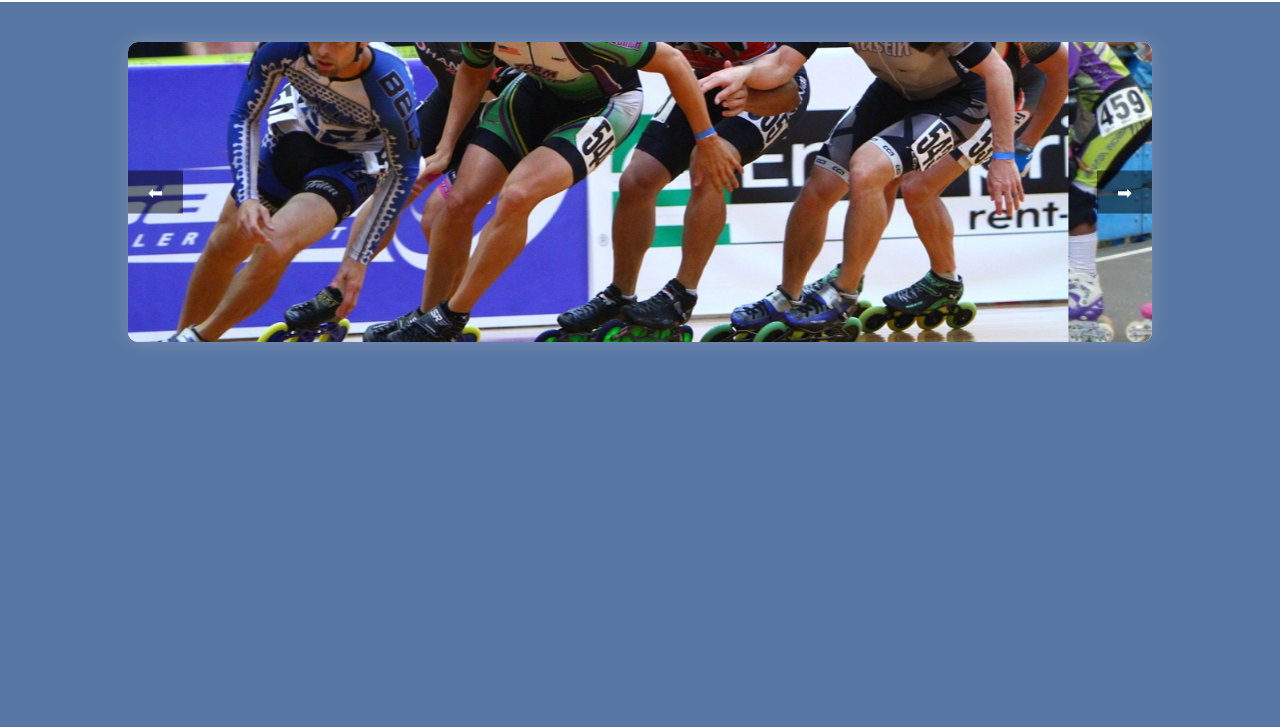
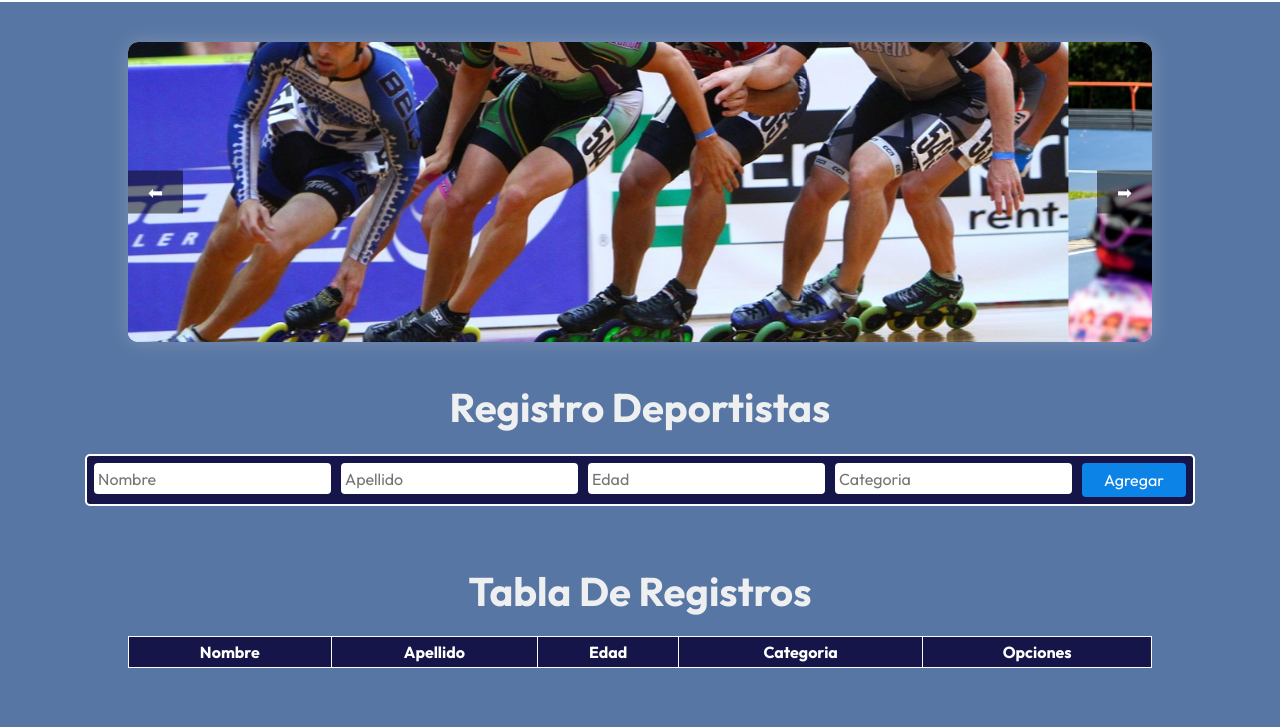
Before and after one commit to AlejandraBGarzon/CRUD-ESCUELA, a plain HTML site: page paginas/pagina-inicio.html in a window 1280 px wide. Shown: the part 73-800 px from the top of the page. Drawn offline with Linux system fonts and the light colour scheme.

Commit message:
Ajuste pagina principal

```diff
--- a/paginas/pagina-inicio.css
+++ b/paginas/pagina-inicio.css
@@ -14,6 +14,7 @@ body {
 }
 
 header {
+  width: auto;
   background-color: #ffffff;
   padding: 5px;
   display: flex;
@@ -163,7 +164,204 @@ nav a {
     font-size: 18px;
 }
 
-
 .buttons button:hover {
     background: rgba(0, 0, 0, 0.8);
 }
+
+
+/*Formulario y tabla*/
+
+.contenedor {
+  text-align: center;
+  margin-top: 40px;
+}
+
+.titulo_formu {
+  font-size: 2.5rem;
+  color: #eeeff1;
+  margin-bottom: 22px;
+}
+
+.formula {
+  background-color: rgb(21, 21, 73);
+  padding: 7px 7px;
+  border: 2px solid white;
+  border-radius: 5px;
+  display: flex;
+  flex-direction: row;
+  gap: 10px;
+  width: 300%;
+  max-width: max-content;
+  margin: auto;
+  margin-bottom: 60px;
+}
+
+input[type="text"] {
+  background-color: white;
+  border: 2px solid transparent;
+  /* Azul personalizado */
+  border-radius: 4px;
+  /* Bordes redondeados */
+  font-size: 16px;
+  /* Tamaño de la fuente */
+  transition: border-color 0.3s ease;
+}
+
+input[type="text"]:focus {
+  outline: none;
+  /* Quita el borde negro predeterminado */
+  border: 2px solid transparent;
+  /* Azul personalizado */
+  box-shadow: 0 0 5px #627df7;
+  /* Sombra opcional */
+}
+
+input[type="number"] {
+  background-color: white;
+  border: 2px solid transparent;
+  /* Azul personalizado */
+  border-radius: 4px;
+  /* Bordes redondeados */
+  font-size: 16px;
+  /* Tamaño de la fuente */
+  transition: border-color 0.3s ease;
+}
+
+input[type="number"]:focus {
+  outline: none;
+  /* Quita el borde negro predeterminado */
+  border: 2px solid transparent;
+  /* Azul personalizado */
+  box-shadow: 0 0 5px #627df7;
+  /* Sombra opcional */
+}
+
+.nombre_input {
+  border: 2px solid #91c9ee;
+  height: 25px;
+}
+
+.apellido_input {
+  border: 2px solid #91c9ee;
+  height: 25px;
+}
+
+.edad_input {
+  border: 2px solid #91c9ee;
+  height: 25px;
+}
+
+.catego_input {
+  border: 2px solid #91c9ee;
+  height: 25px;
+}
+
+.boton_agregar {
+  background-color: rgba(18, 131, 224, 0.973);
+  color: white;
+  border: 2px solid transparent;
+  border-radius: 4px;
+  padding: 5px 20px;
+  font-size: 16px;
+  cursor: pointer;
+  transition: background-color 0.3s ease, border-color 0.3s ease;
+}
+
+.boton_agregar:focus {
+  outline: none;
+  /* Eliminar el borde de enfoque predeterminado */
+  /*border: 2px solid #627df7*/
+  /* Borde azul cuando está enfocado */
+}
+
+.boton_agregar:hover {
+  color: white;
+  background-color: rgba(5, 113, 202, 0.973);
+  box-shadow: 2px 2px 5px #788dee;
+}
+
+.button--primary {
+  background-color: rgba(12, 135, 236, 0.973);
+}
+
+.titulo_tabla {
+  font-size: 2.5rem;
+  color: #eeeff1;
+  margin-bottom: 20px;
+}
+
+.tabla_regis {
+  margin: auto;
+  width: 80%;
+  border-collapse: collapse;
+}
+
+.tabla_header,
+.tabla_body td {
+  border: 1px solid #fcf9f9;
+  padding: 5px;
+}
+
+.tabla_body {
+  color: black ;
+  background-color: rgb(197, 190, 190);
+}
+
+.tabla_header {
+  color: white;
+  background-color: rgb(21, 21, 73);
+}
+
+.tabla_body td:nth-child(5) {
+  display: flex;
+  justify-content: space-around;
+}
+
+.input-editar {
+  width: 100%;
+  max-width: 90px;
+  /* Limita el ancho máximo */
+  box-sizing: border-box;
+  font-size: inherit;
+  padding: 1px;
+  border: 1px solid #ccc;
+  background-color: #fff;
+}
+
+.btn-editar {
+    border-radius: 5px;
+    background-color: #afeef7;
+}
+.btn-eliminar {
+    border-radius: 5px;
+    background-color: rgb(252, 138, 118);
+}
+
+.btn-guardar {
+  border-radius: 5px;
+  background-color: #d4f784;
+}
+.btn-cancelar {
+  border-radius: 5px;
+      background-color: rgb(248, 181, 142);
+}
+
+.btn-editar,
+.btn-eliminar,
+.btn-guardar,
+.btn-cancelar {
+  padding: 4px 8px;
+  font-size: 0.9em;
+  white-space: nowrap;
+  height: auto;
+}
+
+/* Footer */
+footer {
+  background-color: #ffffff;
+  color: rgb(21, 21, 73);
+  text-align: center;
+  padding: 10px;
+  margin-top: 190px;
+  width: 100%;
+}
--- a/paginas/pagina-inicio.html
+++ b/paginas/pagina-inicio.html
@@ -28,7 +28,7 @@
     <div class="sliders">
         <div class="slides" id="slides">
             <div class="slide"><img src="/images/inline-speed-skating-2460832_1280.jpg" alt="Imagen 1"></div>
-            <div class="slide"><img src="/images/pat3.jpeg" alt="Imagen 2"></div>
+            <!--<div class="slide"><img src="/images/pat3.jpeg" alt="Imagen 2"></div>-->
             <div class="slide"><img src="/images/Patinaje.jpeg" alt="Imagen 3"></div>
         </div>
         <div class="buttons">
@@ -36,6 +36,35 @@
             <button onclick="nextSlide()">➡</button>
         </div>
     </div>
+    <div class="contenedor">
+        <h2 class="titulo_formu">Registro Deportistas</h2>
+            <form id="formRegister" class="formula">
+                <input type="text" placeholder="Nombre" id="nombre" class="nombre_input">
+                <input type="text" placeholder="Apellido" id="apellido" class="apellido_input">
+                <input type="number" placeholder="Edad" id="edad" class="edad_input" min="1">
+                <input type="text" placeholder="Categoria" id="categoria" class="catego_input">
+                <button type="submit" id="submitbutton" class="boton_agregar button--primary" onclick="">Agregar</button>
+            </form>
+            <div class="table">
+                <h2 class="titulo_tabla">Tabla De Registros</h2>
+                    <table class="tabla_regis">
+                        <thead>
+                            <tr>
+                                <th class="tabla_header">Nombre</th>
+                                <th class="tabla_header">Apellido</th>
+                                <th class="tabla_header">Edad</th>
+                                <th class="tabla_header">Categoria</th>
+                                <th class="tabla_header">Opciones</th>
+                            </tr>
+                        </thead>
+                        <tbody id="tablaBody" class="tabla_body">
+                        </tbody>
+                    </table>
+            </div>
+        <footer>
+            &copy; 2025 Roller Skate - Todos los derechos reservados
+        </footer>
+    </div>
     <script src="/escuela-patinaje.js"></script>
 </body>
 </html>
```
Also changed, not shown: escuela-patinaje.html (+1 -1 lines).
